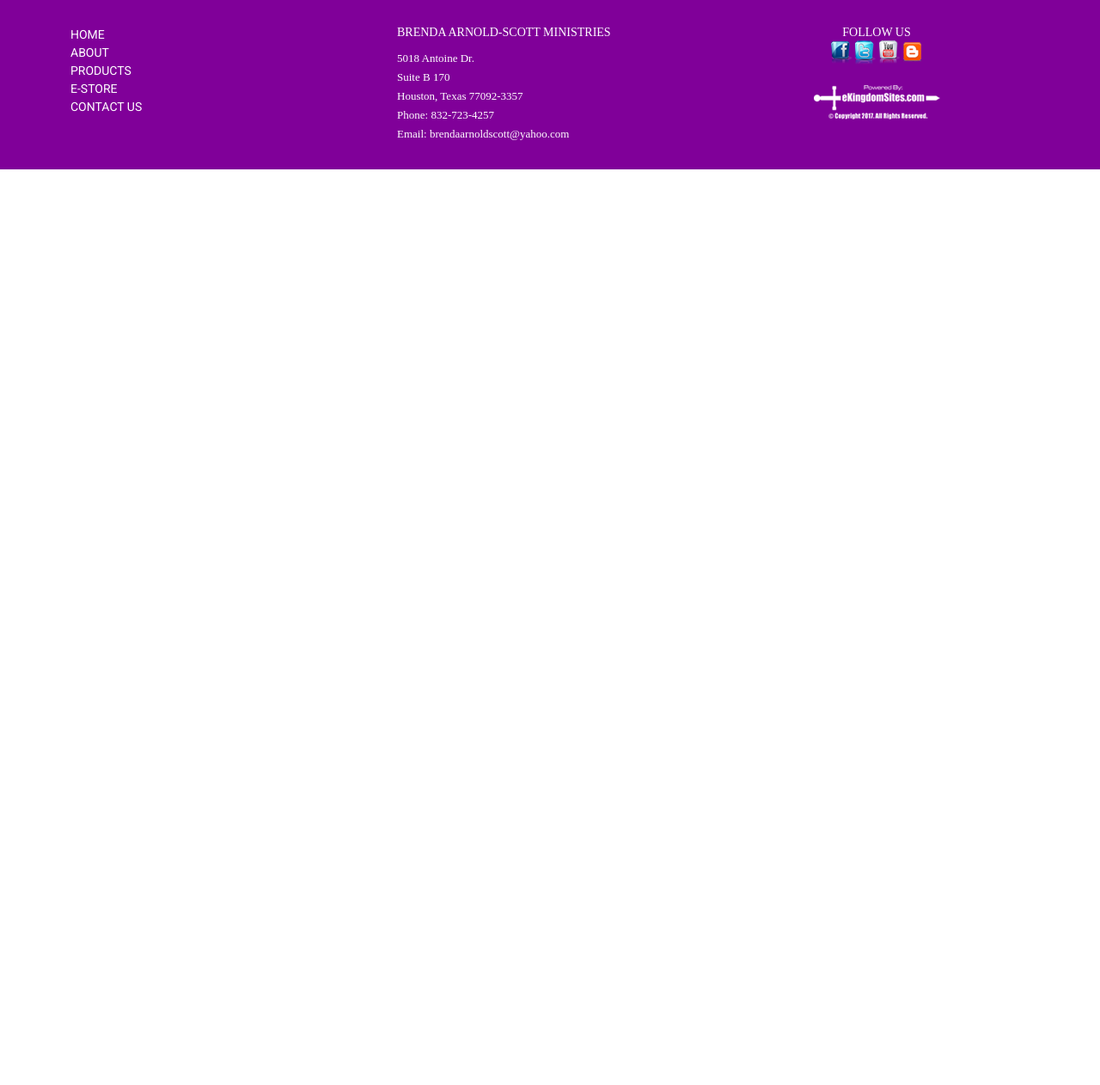
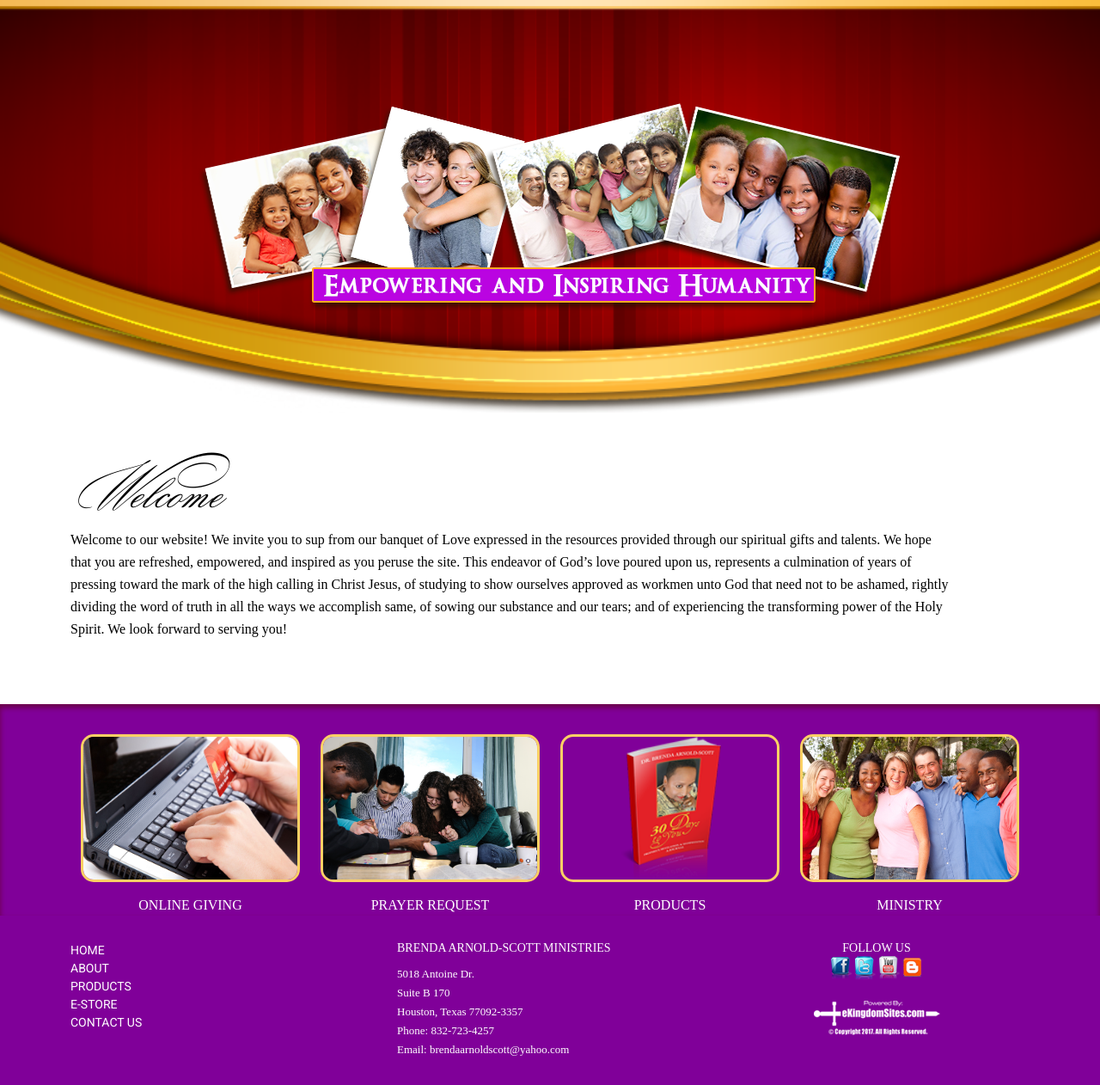
Before and after one commit to YashRabadia1999/Brenda-HTML, a PHP site: page / in a window 1280 px wide. Shown: the part 210-1472 px from the top of the page at 86% size. Before the commit the page ends 407 px from the top, so only its background shows below. Run offline with PHP 8.4, Linux system fonts and the light colour scheme; some web fonts are replaced.

```diff
--- a/assets/css/main.css
+++ b/assets/css/main.css
@@ -28,21 +28,12 @@ Tags: one-column, two-columns, right-sidebar, flexible-header, accessibility-rea
 
 @font-face {
   font-family: "FlemishScriptBT";
-  src: url("/assets/fonts/FlemishScriptBT.ttf");
-  src: url("/assets/fonts/FlemishScriptBT.eot#iefix") format("eot"),
-    url("/assets/fonts/FlemishScriptBT.woff") format("woff"),
-    url("/assets/fonts/FlemishScriptBT.ttf") format("truetype"),
-    url("/assets/fonts/FlemishScriptBT.svg") format("svg");
+  src: url("/assets/font/flemishscript-bt/flemishscript-bt.ttf");
 }
 
 @font-face {
   font-family: "BEAUCESC";
-  src: url("/assets/fonts/BEAUCESC.TTF");
-  src: url("/fonts/BEAUCESC.eot");
-  src: url("/assets/fonts/BEAUCESC.eot#iefix") format("eot"),
-    url("/assets/fonts/BEAUCESC.woff") format("woff"),
-    url("/assets/fonts/BEAUCESC.ttf") format("truetype"),
-    url("/assets/fonts/BEAUCESC.svg") format("svg");
+  src: url("/assets/font/BEAUCESC.TTF");
 }
 
 @font-face {
@@ -1414,6 +1405,7 @@ section,
     color-mix(in srgb, var(--background-color) 90%, white 10%) 100%
   );
   padding: 0;
+  height: 60vh;
   display: flex;
   flex-direction: column;
   justify-content: end;
--- a/index.php
+++ b/index.php
@@ -1,2 +1,146 @@
 <?php include 'header.php'; ?>
+
+
+<main class="main">
+
+    <!-- Hero Section -->
+    <section id="hero" class="hero section dark-background"
+        style="background-image: url('assets/img/home/slidebg.png'); background-size: cover; background-position: center;">
+
+        <div class="swiper init-swiper">
+            <div class="swiper-wrapper">
+                <!-- Slide 1 -->
+                <div class="swiper-slide">
+                    <img src="assets/img/home/slide.png" alt="Slide 1" class="img-fluid">
+                </div>
+                <!-- Slide 2 -->
+                <div class="swiper-slide">
+                    <img src="assets/img/home/Untitled-1-7.png" alt="Slide 2" class="img-fluid">
+                </div>
+            </div>
+            <!-- Add Pagination -->
+            <div class="swiper-pagination"></div>
+            <!-- Add Navigation -->
+            <!-- <div class="swiper-button-prev"></div>
+            <div class="swiper-button-next"></div> -->
+        </div>
+
+        <style>
+            .swiper {
+                width: 100%;
+                height: 100%;
+            }
+
+            .swiper-slide {
+                display: flex;
+                justify-content: center;
+                align-items: center;
+            }
+
+            .swiper-slide img {
+                max-width: 100%;
+                height: auto;
+            }
+        </style>
+
+        <script>
+            document.addEventListener('DOMContentLoaded', function () {
+                new Swiper('.init-swiper', {
+                    loop: true,
+                    speed: 600,
+                    autoplay: {
+                        delay: 5000,
+                        disableOnInteraction: false
+                    },
+                    // pagination: {
+                    //     el: '.swiper-pagination',
+                    //     clickable: true
+                    // },
+                    // navigation: {
+                    //     nextEl: '.swiper-button-next',
+                    //     prevEl: '.swiper-button-prev'
+                    // }
+                });
+            });
+        </script>
+
+    </section>
+    <section>
+        <div class="container">
+            <div class="col-xs-12 col-sm-12 col-md-12 col-lg-12 nopadding">
+                <div class="col-xs-12 col-sm-12 col-md-12 col-lg-12 content">
+                    <h1><span>W</span>elcome</h1>
+                    <p>Welcome to our website! We invite you to sup from our banquet of Love expressed in the resources
+                        provided through our spiritual gifts and talents. We hope that you are refreshed, empowered, and
+                        inspired as you peruse the site. This endeavor of God’s love poured upon us, represents a
+                        culmination of years of pressing toward the mark of the high calling in Christ Jesus, of
+                        studying to
+                        show ourselves approved as workmen unto God that need not to be ashamed, rightly dividing the
+                        word
+                        of truth in all the ways we accomplish same, of sowing our substance and our tears; and of
+                        experiencing the transforming power of the Holy Spirit. We look forward to serving you!</p>
+                    <div class="post-thumbnail">
+                    </div>
+                </div>
+
+
+
+            </div>
+        </div>
+    </section>
+    <section class="container-fluid qucikbg">
+        <div class="container m-auto row">
+            <!-- <div class="row"> -->
+            <div class="col-xs-12 col-sm-6 col-md-3 col-lg-3 gudlink">
+                <div class="quickimg">
+                    <a href="/">
+                        <img src="assets/img/home/1.jpg" alt="" class="img-responsivepraye">
+                    </a>
+                </div>
+                <div class="title">
+                    <a href="/">
+                        Online Giving </a>
+                </div>
+            </div>
+            <div class="col-xs-12 col-sm-6 col-md-3 col-lg-3 gudlink">
+                <div class="quickimg">
+                    <a href="/">
+                        <img src="assets/img/home/2.jpg" alt="" class="img-responsive">
+                    </a>
+                </div>
+                <div class="title">
+                    <a href="/">
+                        Prayer Request </a>
+                </div>
+            </div>
+
+            <div class="col-xs-12 col-sm-6 col-md-3 col-lg-3 gudlink">
+                <div class="quickimg">
+                    <a href="/">
+                        <img src="assets/img/home/3.png" alt="" class="img-responsive">
+                    </a>
+                </div>
+                <div class="title">
+                    <a href="/">
+                        Products </a>
+                </div>
+            </div>
+
+            <div class="col-xs-12 col-sm-6 col-md-3 col-lg-3 gudlink">
+                <div class="quickimg">
+                    <a href="/">
+                        <img src="assets/img/home/4.jpg" alt="" class="img-responsive">
+                    </a>
+                </div>
+                <div class="title">
+                    <a href="/">
+                        Ministry </a>
+                </div>
+            </div>
+
+
+        </div>
+        <!-- </div> -->
+    </section>
+</main><!-- /Main content goes here -->
 <?php include 'footer.php'; ?>
```
Also changed, not shown: assets/font/BEAUCESC.TTF (added), assets/font/flemishscript-bt/flemishscript-bt.ttf (added), assets/font/flemishscript-bt/flemishscriptbt.ttf (added), assets/img/home/1.jpg (added), assets/img/home/2.jpg (added), assets/img/home/3.png (added), assets/img/home/4.jpg (added), assets/img/home/Untitled-1-7.png (added), assets/img/home/slide.png (added), assets/img/home/slidebg.png (added), 2 other files.
